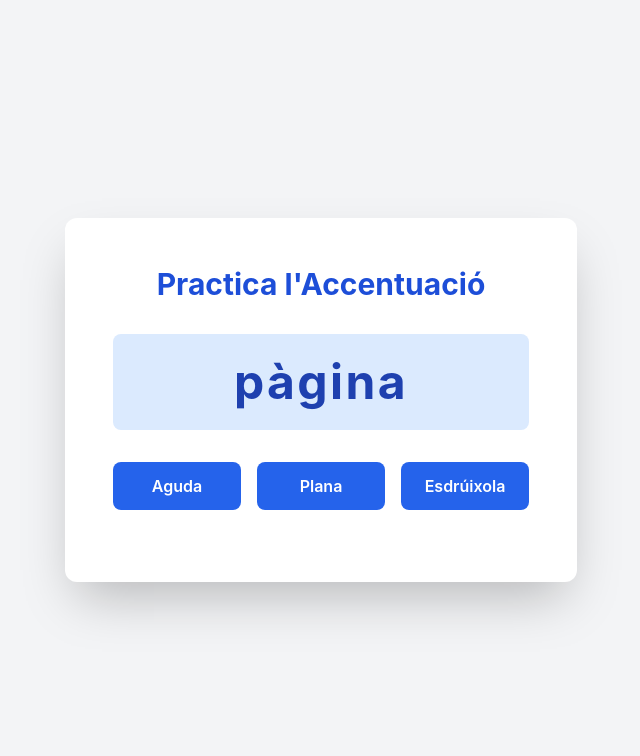
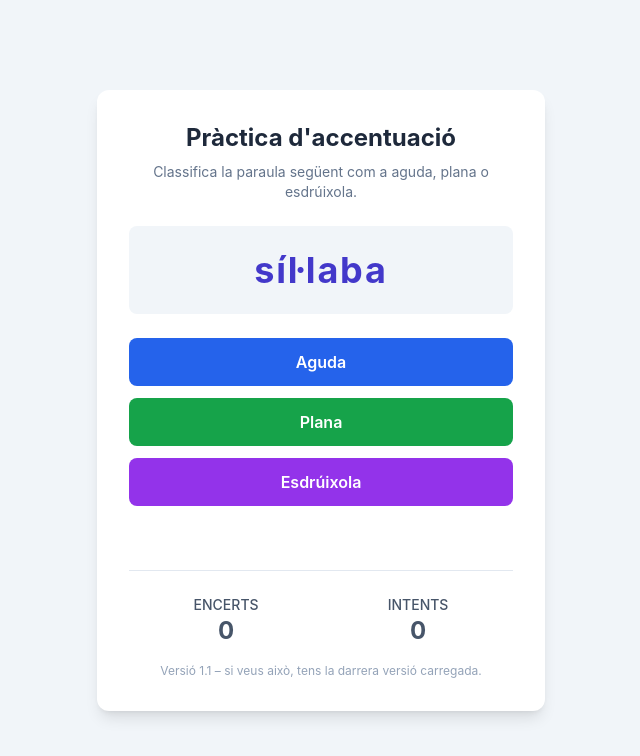
Before and after one commit to mnoguesa/tonica, a plain HTML site: page index.html in a window 1280 px wide. Shown: the whole page, without its empty margins (319-959 px from the left). Drawn offline with nearby package versions, Linux system fonts and the light colour scheme.

Commit message:
Refactor HTML structure and improve styling

```diff
--- a/index.html
+++ b/index.html
@@ -1,206 +1,186 @@
 <!DOCTYPE html>
 <html lang="ca">
 <head>
-    <meta charset="UTF-8">
-    <meta name="viewport" content="width=device-width, initial-scale=1.0">
-    <title>Practica l'Accentuació</title>
-    <!-- Carreguem Tailwind CSS -->
+    <meta charset="UTF-8" />
+    <meta name="viewport" content="width=device-width, initial-scale=1.0" />
+    <title>Pràctica d'accentuació</title>
+
+    <!-- Tailwind CSS -->
     <script src="https://cdn.tailwindcss.com"></script>
+
     <style>
-        /* Tipografia Inter per defecte */
         body {
-            font-family: "Inter", sans-serif;
+            font-family: "Inter", system-ui, -apple-system, BlinkMacSystemFont, sans-serif;
         }
     </style>
 </head>
-<body class="bg-gray-100 flex items-center justify-center min-h-screen">
 
-    <div class="bg-white rounded-xl shadow-2xl p-8 md:p-12 w-full max-w-lg">
+<body class="bg-slate-100 flex items-center justify-center min-h-screen p-4">
 
-        <h1 class="text-3xl font-bold text-blue-700 mb-8 text-center">
-            Practica l'Accentuació
-        </h1>
+    <div class="bg-white p-6 sm:p-8 rounded-xl shadow-lg w-full max-w-md text-center">
 
-        <!-- Contenidor de la paraula -->
-        <div class="bg-blue-100 text-blue-800 text-5xl font-bold p-6 rounded-lg mb-8 text-center tracking-wider" id="paraula-display">
-            <!-- La paraula apareixerà aquí -->
+        <!-- Títol i instruccions -->
+        <h1 class="text-2xl font-bold text-slate-800 mb-2">Pràctica d'accentuació</h1>
+        <p class="text-sm text-slate-500 mb-6">
+            Classifica la paraula següent com a aguda, plana o esdrúixola.
+        </p>
+
+        <!-- Paraula -->
+        <div
+            id="word-display"
+            class="bg-slate-100 p-6 rounded-lg text-4xl font-bold text-indigo-700 mb-6 tracking-wider min-h-[80px] flex items-center justify-center">
         </div>
 
-        <!-- Botons d'opcions -->
-        <div class="grid grid-cols-3 gap-4 mb-6">
-            <button id="aguda-btn" class="bg-blue-600 hover:bg-blue-700 text-white font-semibold py-3 px-4 rounded-lg transition duration-200 disabled:opacity-50 disabled:cursor-not-allowed">
+        <!-- Botons -->
+        <div class="flex flex-col space-y-3">
+            <button id="aguda-btn"
+                    class="w-full p-3 rounded-lg text-white font-semibold transition-colors bg-blue-600 hover:bg-blue-700 disabled:opacity-50">
                 Aguda
             </button>
-            <button id="plana-btn" class="bg-blue-600 hover:bg-blue-700 text-white font-semibold py-3 px-4 rounded-lg transition duration-200 disabled:opacity-50 disabled:cursor-not-allowed">
+            <button id="plana-btn"
+                    class="w-full p-3 rounded-lg text-white font-semibold transition-colors bg-green-600 hover:bg-green-700 disabled:opacity-50">
                 Plana
             </button>
-            <button id="esdrúixola-btn" class="bg-blue-600 hover:bg-blue-700 text-white font-semibold py-3 px-4 rounded-lg transition duration-200 disabled:opacity-50 disabled:cursor-not-allowed">
+            <button id="esdruixola-btn"
+                    class="w-full p-3 rounded-lg text-white font-semibold transition-colors bg-purple-600 hover:bg-purple-700 disabled:opacity-50">
                 Esdrúixola
             </button>
         </div>
 
-        <!-- Contenidor de Feedback -->
-        <div id="feedback-container" class="mt-6 p-4 rounded-lg text-lg hidden">
-            <h2 id="feedback-resultat" class="font-bold text-xl mb-2"></h2>
-            <p id="feedback-explicacio"></p>
+        <!-- Feedback -->
+        <div id="feedback-message" class="mt-4 h-6 font-medium text-lg"></div>
+
+        <!-- Següent -->
+        <button id="next-word-button"
+                class="w-full p-3 rounded-lg bg-slate-700 text-white font-semibold mt-4 hover:bg-slate-800 hidden">
+            Següent paraula
+        </button>
+
+        <!-- Marcador -->
+        <div class="mt-6 pt-6 border-t border-slate-200 flex justify-around text-slate-600">
+            <div>
+                <span class="text-sm font-medium block">ENCERTS</span>
+                <span id="correct-score" class="text-2xl font-bold">0</span>
+            </div>
+            <div>
+                <span class="text-sm font-medium block">INTENTS</span>
+                <span id="total-attempts" class="text-2xl font-bold">0</span>
+            </div>
         </div>
 
-        <!-- Botó de Següent -->
-        <button id="next-btn" class="w-full bg-green-600 hover:bg-green-700 text-white font-bold py-3 px-6 rounded-lg transition duration-200 mt-4 hidden">
-            Següent Paraula
-        </button>
+        <p class="mt-4 text-xs text-slate-400">
+            Versió 1.1 – si veus això, tens la darrera versió carregada.
+        </p>
 
     </div>
 
+    <!-- SCRIPT -->
     <script>
-        // Llista de paraules CUIDADOSAMENT seleccionades sense diftongs ni hiats.
-        // { paraula: "text", tipus: "aguda/plana/esdrúixola", tonica: "síl·laba tònica" }
-        const BANC_DE_PARAULES = [
-            // Planes (sense accent)
-            { paraula: "casa", tipus: "plana", tonica: "ca" },
-            { paraula: "mesa", tipus: "plana", tonica: "me" },
-            { paraula: "taca", tipus: "plana", tonica: "ta" },
-            { paraula: "cotxe", tipus: "plana", tonica: "cot" },
-            { paraula: "data", tipus: "plana", tonica: "da" },
-            { paraula: "bonica", tipus: "plana", tonica: "ni" },
-            { paraula: "sistema", tipus: "plana", tonica: "te" },
-            { paraula: "problema", tipus: "plana", tonica: "ble" },
-            { paraula: "llarga", tipus: "plana", tonica: "llar" },
-            { paraula: "finestra", tipus: "plana", tonica: "nes" },
-            { paraula: "pastanaga", tipus: "plana", tonica: "na" },
-            { paraula: "tomàquet", tipus: "plana", tonica: "mà" },
+        const wordList = [
+            // Agudes
+            { word: "color", type: "aguda" },
+            { word: "paper", type: "aguda" },
+            { word: "motor", type: "aguda" },
+            { word: "cantar", type: "aguda" },
+            { word: "animal", type: "aguda" },
+            { word: "Berlín", type: "aguda" },
+            { word: "París", type: "aguda" },
+            { word: "cafè", type: "aguda" },
+            { word: "camí", type: "aguda" },
+            { word: "matalàs", type: "aguda" },
+            { word: "carrer", type: "aguda" },
+            { word: "mercat", type: "aguda" },
 
-            // Agudes (sense accent)
-            { paraula: "paper", tipus: "aguda", tonica: "per" },
-            { paraula: "color", tipus: "aguda", tonica: "lor" },
-            { paraula: "calor", tipus: "aguda", tonica: "lor" },
-            { paraula: "valor", tipus: "aguda", tonica: "lor" },
-            { paraula: "motor", tipus: "aguda", tonica: "tor" },
-            { paraula: "camall", tipus: "aguda", tonica: "mall" },
-            { paraula: "cantar", tipus: "aguda", tonica: "tar" },
-            { paraula: "penjar", tipus: "aguda", tonica: "jar" },
-            { paraula: "treball", tipus: "aguda", tonica: "ball" },
+            // Planes
+            { word: "casa", type: "plana" },
+            { word: "poma", type: "plana" },
+            { word: "arbre", type: "plana" },
+            { word: "llibre", type: "plana" },
+            { word: "persona", type: "plana" },
+            { word: "marge", type: "plana" },
+            { word: "plàtan", type: "plana" },
+            { word: "càntir", type: "plana" },
+            { word: "tomàquet", type: "plana" },
+            { word: "problema", type: "plana" },
+            { word: "sistema", type: "plana" },
+            { word: "mòbil", type: "plana" },
+            { word: "telèfon", type: "plana" },
+            { word: "semàfor", type: "plana" },
 
-            // Agudes (amb accent)
-            { paraula: "camí", tipus: "aguda", tonica: "mí" },
-            { paraula: "sofà", tipus: "aguda", tonica: "fà" },
-            { paraula: "carbó", tipus: "aguda", tonica: "bó" },
-            { paraula: "matí", tipus: "aguda", tonica: "tí" },
-            { paraula: "betum", tipus: "aguda", tonica: "tum" },
-            { paraula: "racó", tipus: "aguda", tonica: "có" },
-            { paraula: "cabdell", tipus: "aguda", tonica: "dell" },
-            { paraula: "Japó", tipus: "aguda", tonica: "pó" },
-
-            // Planes (amb accent)
-            { paraula: "difícil", tipus: "plana", tonica: "fí" },
-            { paraula: "còmic", tipus: "plana", tonica: "cò" },
-            { paraula: "tècnic", tipus: "plana", tonica: "tèc" },
-            { paraula: "càstig", tipus: "plana", tonica: "càs" },
-            { paraula: "fràgil", tipus: "plana", tonica: "frà" },
-            { paraula: "dòlar", tipus: "plana", tonica: "dò" },
-            { paraula: "tòrax", tipus: "plana", tonica: "tò" },
-
-            // Esdrúixoles (sempre amb accent)
-            { paraula: "fàbrica", tipus: "esdrúixola", tonica: "fà" },
-            { paraula: "música", tipus: "esdrúixola", tonica: "mú" },
-            { paraula: "pàgina", tipus: "esdrúixola", tonica: "pà" },
-            { paraula: "plàcida", tipus: "esdrúixola", tonica: "plà" },
-            { paraula: "càmera", tipus: "esdrúixola", tonica: "cà" },
-            { paraula: "lògica", tipus: "esdrúixola", tonica: "lò" },
-            { paraula: "número", tipus: "esdrúixola", tonica: "nú" },
-            { paraula: "matemàtica", tipus: "esdrúixola", tonica: "mà" },
-            { paraula: "mànega", tipus: "esdrúixola", tonica: "mà" }
+            // Esdrúixoles
+            { word: "música", type: "esdrúixola" },
+            { word: "pàgina", type: "esdrúixola" },
+            { word: "màquina", type: "esdrúixola" },
+            { word: "càmera", type: "esdrúixola" },
+            { word: "piràmide", type: "esdrúixola" },
+            { word: "lògica", type: "esdrúixola" },
+            { word: "fàbrica", type: "esdrúixola" },
+            { word: "Amèrica", type: "esdrúixola" },
+            { word: "síl·laba", type: "esdrúixola" },
+            { word: "època", type: "esdrúixola" }
         ];
 
-        let paraulesDisponibles = [];
-        let paraulaActual = {};
+        let correctScore = 0;
+        let totalAttempts = 0;
+        let currentWord = null;
+        let answered = false;
 
-        // Referències als elements del DOM
-        const paraulaDisplay = document.getElementById('paraula-display');
-        const agudaBtn = document.getElementById('aguda-btn');
-        const planaBtn = document.getElementById('plana-btn');
-        const esdrúixolaBtn = document.getElementById('esdrúixola-btn');
-        const feedbackContainer = document.getElementById('feedback-container');
-        const feedbackResultat = document.getElementById('feedback-resultat');
-        const feedbackExplicacio = document.getElementById('feedback-explicacio');
-        const nextBtn = document.getElementById('next-btn');
+        const wordDisplayEl = document.getElementById("word-display");
+        const feedbackEl = document.getElementById("feedback-message");
+        const correctScoreEl = document.getElementById("correct-score");
+        const totalAttemptsEl = document.getElementById("total-attempts");
+        const agudaBtn = document.getElementById("aguda-btn");
+        const planaBtn = document.getElementById("plana-btn");
+        const esdruixolaBtn = document.getElementById("esdruixola-btn");
+        const nextWordBtn = document.getElementById("next-word-button");
+        const choiceButtons = [agudaBtn, planaBtn, esdruixolaBtn];
 
-        // Funció per barrejar un array (Fisher-Yates shuffle)
-        function shuffleArray(array) {
-            for (let i = array.length - 1; i > 0; i--) {
-                const j = Math.floor(Math.random() * (i + 1));
-                [array[i], array[j]] = [array[j], array[i]];
-            }
+        function showNewWord() {
+            const randomIndex = Math.floor(Math.random() * wordList.length);
+            currentWord = wordList[randomIndex];
+
+            wordDisplayEl.textContent = currentWord.word;
+            answered = false;
+            feedbackEl.textContent = "";
+            feedbackEl.className = "mt-4 h-6 font-medium text-lg";
+            nextWordBtn.classList.add("hidden");
+            choiceButtons.forEach(btn => btn.disabled = false);
         }
 
-        // Funció per mostrar una nova paraula
-        function mostrarNovaParaula() {
-            // Si hem esgotat les paraules, tornem a barrejar
-            if (paraulesDisponibles.length === 0) {
-                paraulesDisponibles = [...BANC_DE_PARAULES];
-                shuffleArray(paraulesDisponibles);
+        function checkAnswer(choice) {
+            if (answered) return;
+
+            answered = true;
+            totalAttempts++;
+
+            if (choice === currentWord.type) {
+                correctScore++;
+                feedbackEl.textContent = "Correcte!";
+                feedbackEl.className = "mt-4 h-6 font-medium text-lg text-green-600";
+            } else {
+                let textType = currentWord.type;
+                if (textType === "aguda") textType = "una paraula aguda";
+                if (textType === "plana") textType = "una paraula plana";
+                if (textType === "esdrúixola") textType = "una paraula esdrúixola";
+                feedbackEl.textContent = `Incorrecte. És ${textType}.`;
+                feedbackEl.className = "mt-4 h-6 font-medium text-lg text-red-600";
             }
 
-            // Obtenim una paraula
-            paraulaActual = paraulesDisponibles.pop();
-            paraulaDisplay.textContent = paraulaActual.paraula;
+            correctScoreEl.textContent = correctScore;
+            totalAttemptsEl.textContent = totalAttempts;
 
-            // Restablim la interfície
-            feedbackContainer.classList.add('hidden');
-            nextBtn.classList.add('hidden');
-
-            agudaBtn.disabled = false;
-            planaBtn.disabled = false;
-            esdrúixolaBtn.disabled = false;
+            choiceButtons.forEach(btn => btn.disabled = true);
+            nextWordBtn.classList.remove("hidden");
         }
 
-        // Funció per comprovar la resposta
-        function comprovarResposta(respostaUsuari) {
-            // Desactivem els botons de resposta
-            agudaBtn.disabled = true;
-            planaBtn.disabled = true;
-            esdrúixolaBtn.disabled = true;
+        document.addEventListener("DOMContentLoaded", () => {
+            agudaBtn.addEventListener("click", () => checkAnswer("aguda"));
+            planaBtn.addEventListener("click", () => checkAnswer("plana"));
+            esdruixolaBtn.addEventListener("click", () => checkAnswer("esdrúixola"));
+            nextWordBtn.addEventListener("click", showNewWord);
+            showNewWord();
+        });
+    </script>
 
-            const esCorrecte = (respostaUsuari === paraulaActual.tipus);
-
-            // Determinem el tipus de paraula (última, penúltima, antepenúltima)
-            let posicioSilaba = "";
-            if (paraulaActual.tipus === 'aguda') {
-                posicioSilaba = "l'última";
-            } else if (paraulaActual.tipus === 'plana') {
-                posicioSilaba = "la penúltima";
-            } else {
-                posicioSilaba = "l'antepenúltima";
-            }
-
-            // Mostrem el feedback
-            feedbackContainer.classList.remove('hidden');
-
-            if (esCorrecte) {
-                feedbackResultat.textContent = "Correcte!";
-                feedbackContainer.classList.remove('bg-red-100', 'text-red-800');
-                feedbackContainer.classList.add('bg-green-100', 'text-green-800');
-                feedbackExplicacio.textContent = `Molt bé! "${paraulaActual.paraula}" és ${paraulaActual.tipus}. La síl·laba tònica és "${paraulaActual.tonica}" (${posicioSilaba}).`;
-            } else {
-                feedbackResultat.textContent = "Incorrecte!";
-                feedbackContainer.classList.remove('bg-green-100', 'text-green-800');
-                feedbackContainer.classList.add('bg-red-100', 'text-red-800');
-                feedbackExplicacio.textContent = `La resposta correcta és ${paraulaActual.tipus}. A "${paraulaActual.paraula}", la síl·laba tònica és "${paraulaActual.tonica}" (${posicioSilaba}).`;
-            }
-
-            // Mostrem el botó de següent
-            nextBtn.classList.remove('hidden');
-        }
-
-        // Assignem els esdeveniments
-        agudaBtn.addEventListener('click', () => comprovarResposta('aguda'));
-        planaBtn.addEventListener('click', () => comprovarResposta('plana'));
-        esdrúixolaBtn.addEventListener('click', () => comprovarResposta('esdrúixola'));
-        nextBtn.addEventListener('click', mostrarNovaParaula);
-
-        // Comencem el joc
-        window.onload = mostrarNovaParaula;
-
-    </script>
 </body>
 </html>
```
